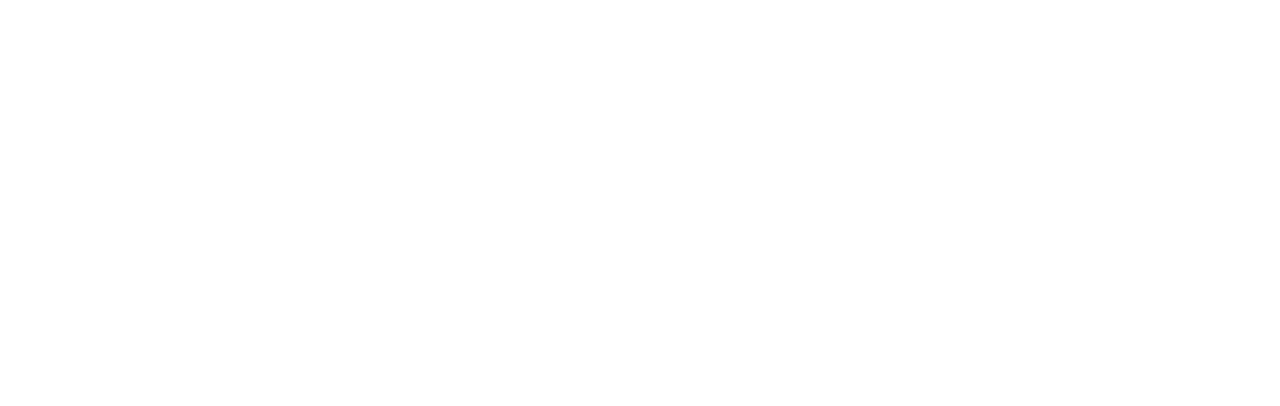
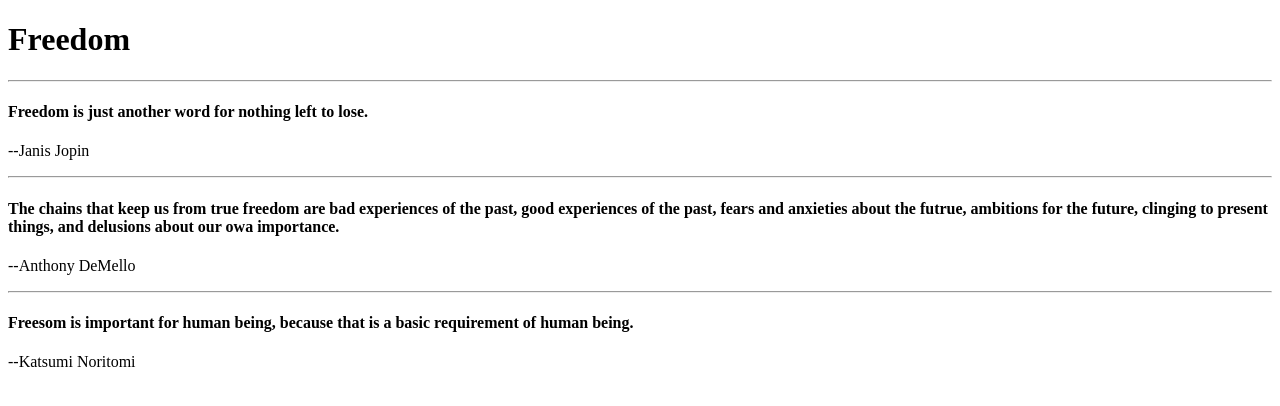
Before and after one commit to KatsumiNoritomi669438/KatsumiNoritomi669438.github.io, a plain HTML site: page freedom.html in a window 1280 px wide. Drawn offline with Linux system fonts and the light colour scheme.

Commit message:
Update freedom.html

```diff
--- a/freedom.html
+++ b/freedom.html
@@ -3,3 +3,18 @@
 <head>
 <meta charset="utf-8">
 <title>freedom</title>
+  </head>
+  <body style="background-color: ##999999;">
+    <h1>Freedom</h1>
+    <body>
+    <hr>
+      <h4>Freedom is just another word for nothing left to lose.</h4>
+      <p>--Janis Jopin</p>
+    <hr>
+    <h4>The chains that keep us from true freedom are bad experiences of the past, good experiences of the past, fears and anxieties about the futrue, ambitions for the future, clinging to present things, and delusions about our owa importance.</h4>
+      <p>--Anthony DeMello</p>
+      <hr>
+      <h4>Freesom is important for human being, because that is a basic requirement of human being.</h4>
+      <p>--Katsumi Noritomi</p>
+    </body>
+    </html>
```
